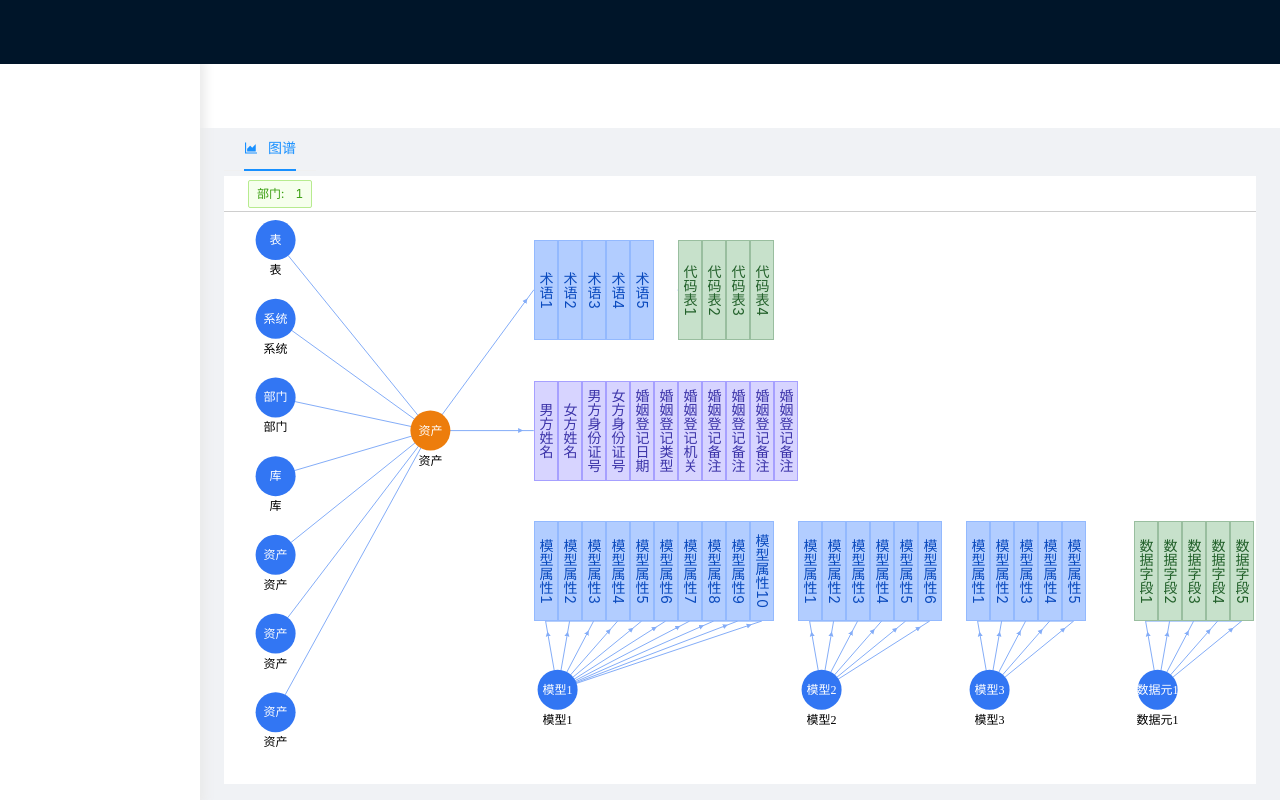
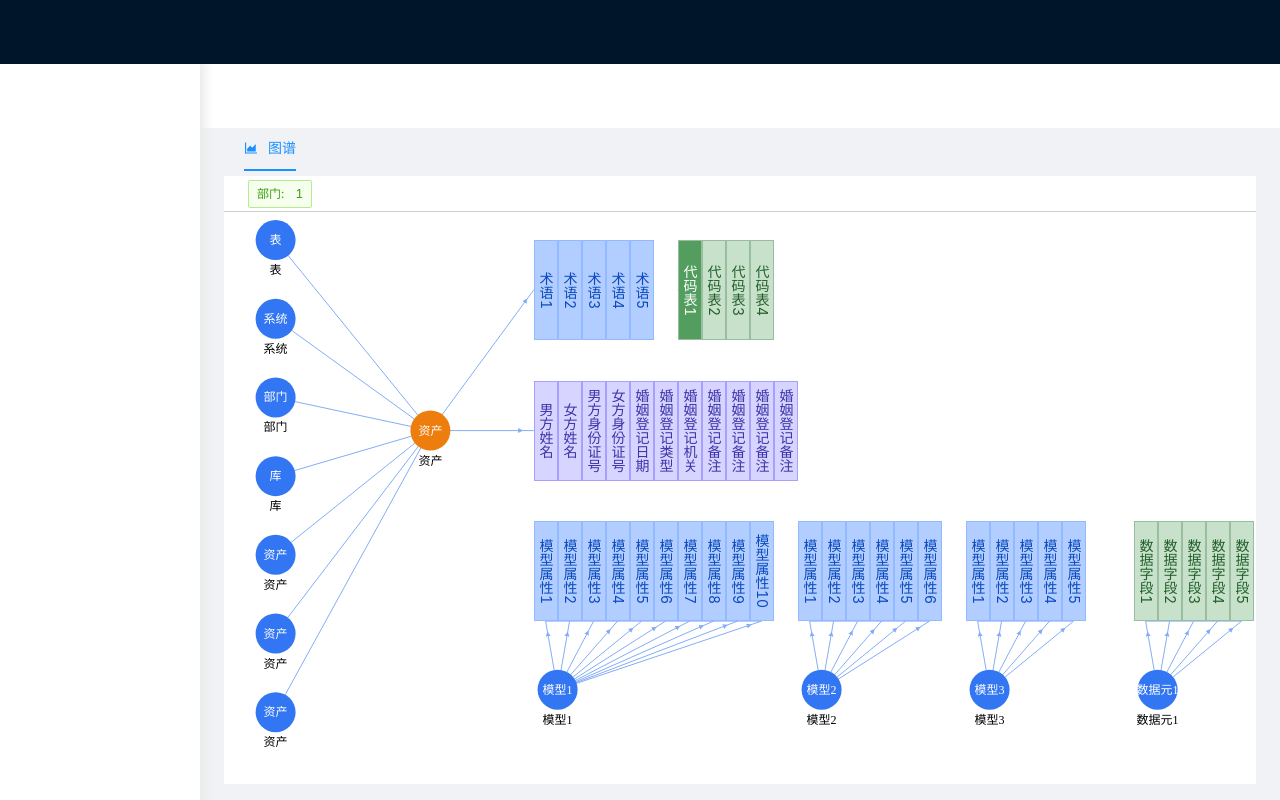
Before and after one commit to tohsaka888/network-data-platform, a React (Create React App) app: page / in a window 1280 px wide. In both pictures the pointer is over the element "代码表1". Built offline with nearby package versions, Linux system fonts and the light colour scheme.

Commit message:
feat: 更细样式

```diff
--- a/src/App.css
+++ b/src/App.css
@@ -52,6 +52,12 @@
   border: 1px solid #99be9f;
   writing-mode: vertical-rl;
   color: #22602a;
+  cursor: pointer;
+}
+
+.rect-green:hover {
+  color: #fff;
+  background-color: #539d5e;
 }
 
 .rect-blue {
@@ -61,6 +67,12 @@
   border: 1px solid #93b9fe;
   writing-mode: vertical-rl;
   color: #0a4abe;
+  cursor: pointer;
+}
+
+.rect-blue:hover {
+  color: #fff;
+  background-color: #3f63a6;
 }
 
 .rect-purple {
@@ -70,4 +82,10 @@
   border: 1px solid #a6a0ff;
   writing-mode: vertical-rl;
   color: #3c34a9;
+  cursor: pointer;
 }
+
+.rect-purple:hover {
+  color: #fff;
+  background-color: #5c4c9c;
+}
```
